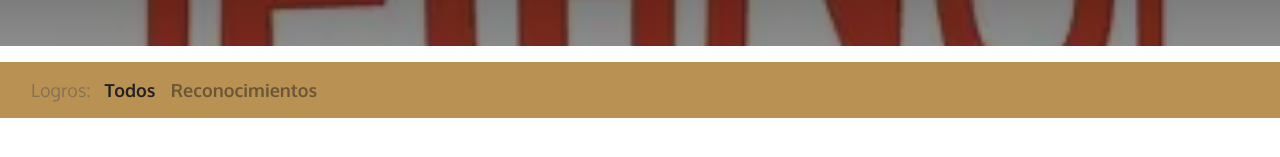
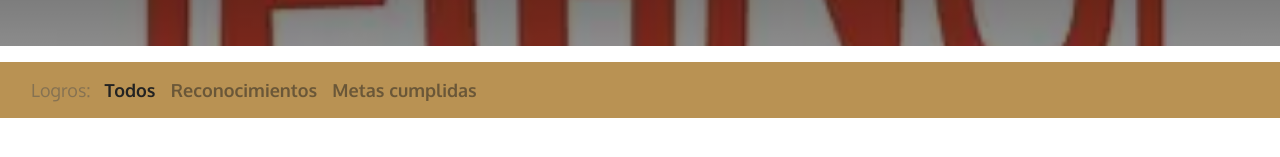
Before and after one commit to saulkurosaki/IZTAC-MUSIC-COMPANY, a Next.js app: page /blog in a window 1280 px wide. Shown: the part 261-418 px from the top of the page. Built offline with nearby package versions, Linux system fonts and the light colour scheme.

Commit message:
feat(blog/Navbar): implement the navbar fourth text

```diff
--- a/components/blog/Navbar.tsx
+++ b/components/blog/Navbar.tsx
@@ -11,9 +11,9 @@ const Navbar = () => {
         <div className="w-[162px] h-full flex items-center justify-center text-lg text-[#1e1e1e81] font-bold oxygen">
           Reconocimientos
         </div>
-        {/* <div className="w-[159px] h-full flex items-center justify-center text-lg text-[#1e1e1e81] font-bold oxygen">
+        <div className="w-[159px] h-full flex items-center justify-center text-lg text-[#1e1e1e81] font-bold oxygen">
           Metas cumplidas
-        </div> */}
+        </div>
       </div>
     </nav>
   );
```
